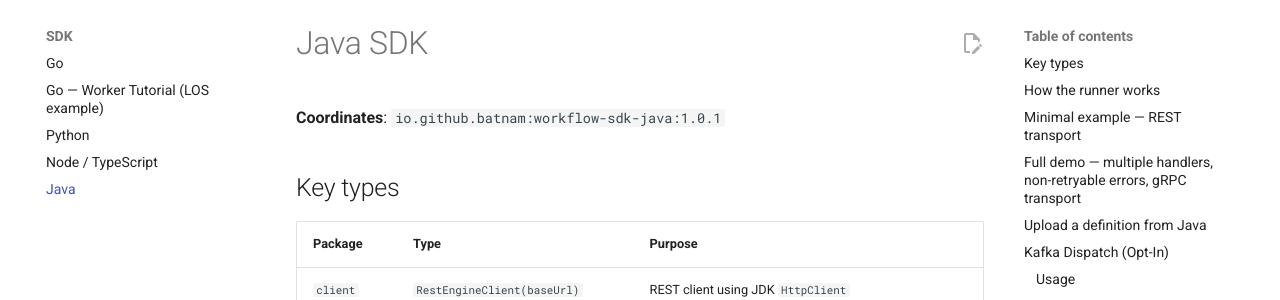
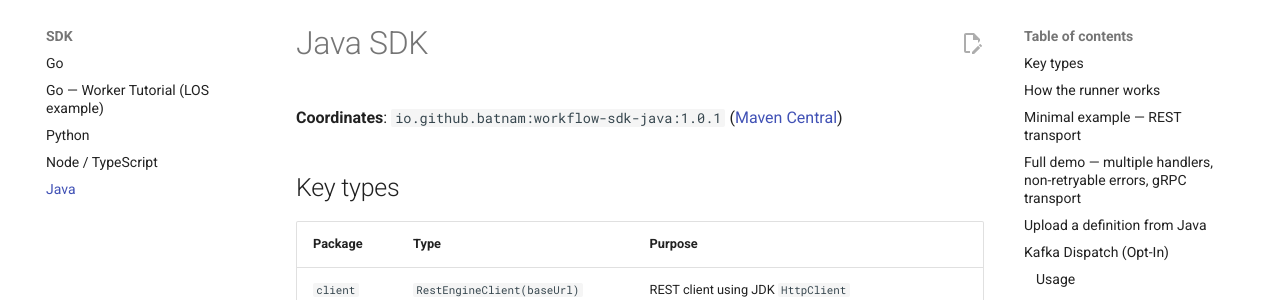
Before and after one commit to batnam/rochallor-engine, an MkDocs documentation site: the page built from docs/sdk/java.md, in a window 1280 px wide and 900 px high. Shown: the part 123-423 px from the top of the window. Built offline with MkDocs 1.6.1 and Material for MkDocs 9.7.7, drawn with Linux system fonts in a browser that asks for light colours; comment, search, counter and statistics services are not loaded.

Commit message:
chore: update doc
Added Maven Central link to Java SDK coordinates.

```diff
--- a/docs/sdk/java.md
+++ b/docs/sdk/java.md
@@ -1,6 +1,6 @@
 # Java SDK
 
-**Coordinates**: `io.github.batnam:workflow-sdk-java:1.0.1`
+**Coordinates**: `io.github.batnam:workflow-sdk-java:1.0.1` ([Maven Central](https://central.sonatype.com/artifact/io.github.batnam/workflow-sdk-java))
 
 ## Key types
 
```
